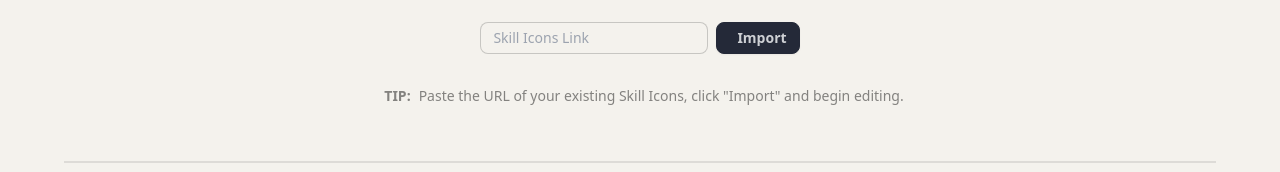
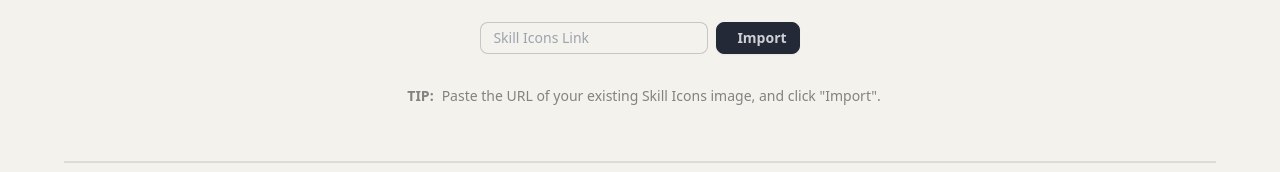
Before and after one commit to devkcud/skill-icons-web, a SvelteKit app: page / in a window 1280 px wide. Shown: the part 146-318 px from the top of the page. Built offline with nearby package versions, Linux system fonts and the light colour scheme.

Commit message:
Change text to something better

```diff
--- a/src/routes/+page.svelte
+++ b/src/routes/+page.svelte
@@ -100,7 +100,7 @@
     <Button onclick={urlParse} icon="mdi:import" color="primary">Import</Button>
   </div>
 
-  <Tip>Paste the URL of your existing Skill Icons, click "Import" and begin editing.</Tip>
+  <Tip>Paste the URL of your existing Skill Icons image, and click "Import".</Tip>
 </div>
 
 <Divider />
```
